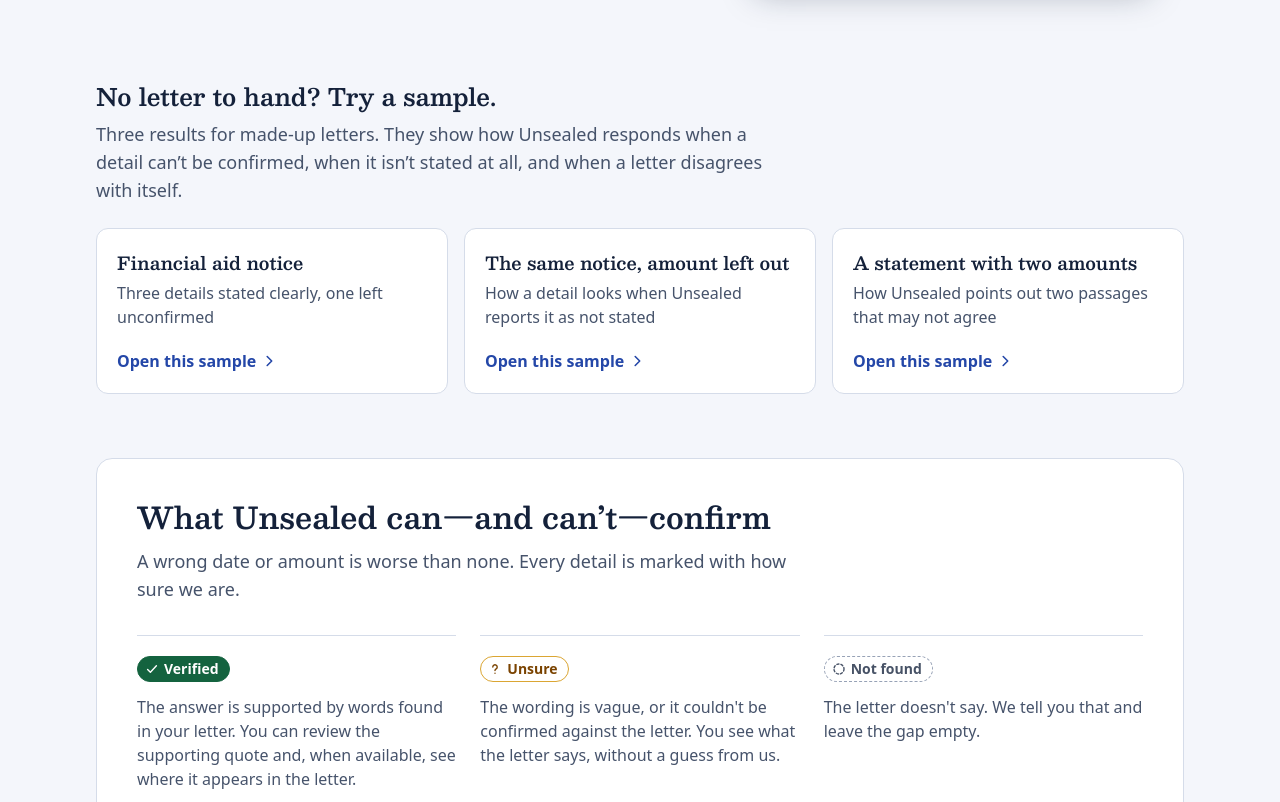
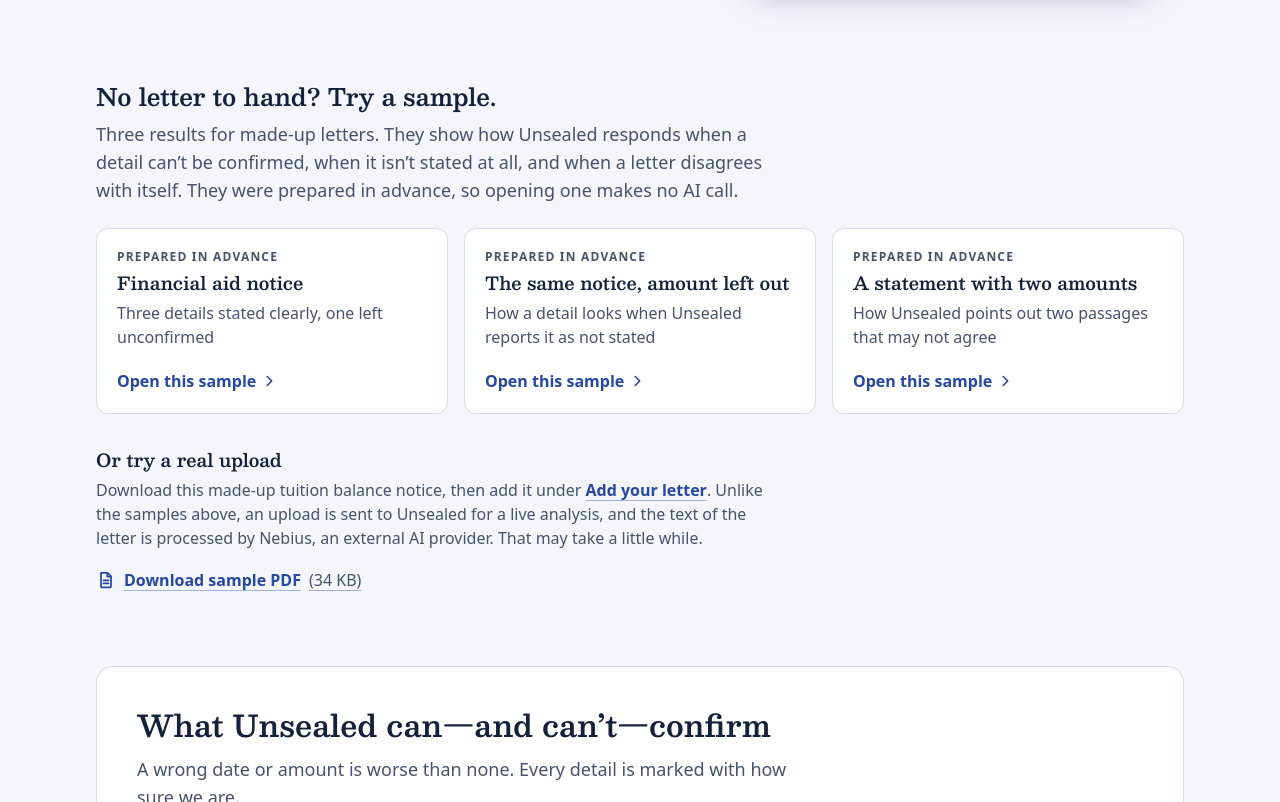
Before and after one commit to ridacyber/unsealed, a Next.js app: page / in a window 1280 px wide. Shown: the part 740-1542 px from the top of the page. Built offline with nearby package versions, Linux system fonts and the light colour scheme; a web font is replaced by a local one.

Commit message:
Add downloadable sample PDF and clarify demo results

```diff
--- a/components/UnsealedApp.tsx
+++ b/components/UnsealedApp.tsx
@@ -26,6 +26,8 @@
   // In a demo build an uploaded file gets canned answers about another letter.
   const isCannedUpload =
     state.phase === "done" && mode === "mock" && state.source.kind === "upload";
+  // A sample's answers were written ahead of time; nothing analyzes it.
+  const isSample = state.phase !== "idle" && state.source.kind === "sample";
 
   return (
     <>
@@ -48,6 +50,7 @@
           <ProcessingView
             fileName={sourceLabel(state.source)}
             stage={state.stage}
+            prepared={isSample}
             onCancel={reset}
           />
         )}
@@ -59,12 +62,21 @@
               isCannedUpload ? "Sample letter" : sourceLabel(state.source)
             }
             notice={
-              isCannedUpload && (
+              isCannedUpload ? (
                 <>
                   <strong>Demo build: this is sample data.</strong> Analysis
                   isn&rsquo;t connected yet, so the answers below describe one
                   of our sample letters, not the file you uploaded.
                 </>
+              ) : (
+                isSample && (
+                  <>
+                    <strong>Sample result, prepared in advance.</strong> This
+                    letter is made up, and these answers were prepared ahead of
+                    time, not produced by a live analysis. No AI call was made.
+                    To see a live analysis, start over and upload a PDF.
+                  </>
+                )
               )
             }
             onStartOver={reset}
--- a/components/hooks/useAnalysis.ts
+++ b/components/hooks/useAnalysis.ts
@@ -89,9 +89,11 @@
       };
 
       dispatch({ type: "started", source });
+      // A sample is prepared in advance: it has no stages to report and
+      // nothing to wait for.
       const analysis =
         source.kind === "sample"
-          ? analyzeSample(source.id, options)
+          ? analyzeSample(source.id, { signal: controller.signal }, 0)
           : client.analyze(source.file, options);
 
       analysis
--- a/components/landing/Landing.tsx
+++ b/components/landing/Landing.tsx
@@ -77,7 +77,10 @@
       </section>
 
       <div className="space-y-16">
-        <SampleLetters onChoose={(id) => onAnalyze({ kind: "sample", id })} />
+        <SampleLetters
+          onChoose={(id) => onAnalyze({ kind: "sample", id })}
+          live={mode === "live"}
+        />
         <HonestySection />
       </div>
     </div>
--- a/components/processing/ProcessingView.tsx
+++ b/components/processing/ProcessingView.tsx
@@ -42,12 +42,15 @@
   fileName: string;
   /** Null until the service reports a stage (or if it never does). */
   stage: ProcessingStage | null;
+  /** True for a sample prepared in advance: nothing is being analyzed. */
+  prepared?: boolean;
   onCancel: () => void;
 }
 
 export function ProcessingView({
   fileName,
   stage,
+  prepared = false,
   onCancel,
 }: ProcessingViewProps) {
   const headingRef = useFocusOnMount<HTMLHeadingElement>();
@@ -60,12 +63,16 @@
         tabIndex={-1}
         className="font-display text-4xl font-semibold tracking-tight"
       >
-        Going through your letter
+        {prepared ? "Opening prepared sample" : "Going through your letter"}
       </h1>
       <p className="mt-3 text-lg break-words text-ink-soft">{fileName}</p>
 
       <div className="mt-8 rounded-2xl border border-line bg-sheet p-6 sm:p-8">
-        {stage ? (
+        {prepared ? (
+          <p className="text-lg">
+            This sample was prepared in advance. No analysis is being run.
+          </p>
+        ) : stage ? (
           <ol className="space-y-5">
             {PROCESSING_STAGES.map((name, index) => {
               const state: StageState =
@@ -108,14 +115,20 @@
 
         {/* Announces each stage once, without re-reading the whole list. */}
         <p role="status" className="sr-only">
-          {stage ? `${STAGE_LABELS[stage]}…` : "Working on your letter…"}
+          {prepared
+            ? "Opening prepared sample…"
+            : stage
+              ? `${STAGE_LABELS[stage]}…`
+              : "Working on your letter…"}
         </p>
       </div>
 
-      <p className="mt-6 text-ink-soft">
-        This may take a little while. Keep this page open; your results will
-        appear here when they&rsquo;re ready.
-      </p>
+      {!prepared && (
+        <p className="mt-6 text-ink-soft">
+          This may take a little while. Keep this page open; your results will
+          appear here when they&rsquo;re ready.
+        </p>
+      )}
       <Button variant="secondary" onClick={onCancel} className="mt-6">
         Cancel
       </Button>
--- a/components/upload/SampleLetters.tsx
+++ b/components/upload/SampleLetters.tsx
@@ -2,12 +2,18 @@
 "use client";
 
 import { SAMPLE_LETTERS, type SampleId } from "@/components/lib/samples";
-import { ChevronIcon } from "@/components/ui/icons";
+import { ChevronIcon, DocumentIcon } from "@/components/ui/icons";
+
+const LINK =
+  "font-semibold text-postal underline decoration-postal/40 underline-offset-4 hover:decoration-postal";
 
 export function SampleLetters({
   onChoose,
+  live,
 }: {
   onChoose: (id: SampleId) => void;
+  /** Whether an uploaded file is sent for a real analysis. */
+  live: boolean;
 }) {
   return (
     <section aria-labelledby="samples-heading">
@@ -17,7 +23,8 @@
       <p className="mt-2 max-w-2xl text-lg text-ink-soft">
         Three results for made-up letters. They show how Unsealed responds
         when a detail can&rsquo;t be confirmed, when it isn&rsquo;t stated at
-        all, and when a letter disagrees with itself.
+        all, and when a letter disagrees with itself. They were prepared in
+        advance, so opening one makes no AI call.
       </p>
 
       <ul className="mt-6 grid max-w-3xl gap-4 sm:grid-cols-2 lg:max-w-none lg:grid-cols-3">
@@ -28,7 +35,10 @@
               onClick={() => onChoose(sample.id)}
               className="group flex h-full w-full flex-col rounded-xl border border-line bg-sheet p-5 text-left transition-colors hover:border-postal"
             >
-              <span className="font-display text-lg font-semibold">
+              <span className="text-xs font-semibold tracking-widest text-ink-soft uppercase">
+                Prepared in advance
+              </span>
+              <span className="mt-1 font-display text-lg font-semibold">
                 {sample.title}
               </span>
               <span className="mt-1 text-ink-soft">{sample.shows}</span>
@@ -45,6 +55,29 @@
           </li>
         ))}
       </ul>
+
+      <h3 className="mt-8 font-display text-lg font-semibold">
+        Or try a real upload
+      </h3>
+      <p className="mt-1 max-w-2xl text-ink-soft">
+        Download this made-up tuition balance notice, then add it under{" "}
+        <a href="#upload-heading" className={LINK}>
+          Add your letter
+        </a>
+        .{" "}
+        {live
+          ? "Unlike the samples above, an upload is sent to Unsealed for a live analysis, and the text of the letter is processed by Nebius, an external AI provider. That may take a little while."
+          : "In this demo build, uploads show sample data and nothing is sent anywhere."}
+      </p>
+      <a
+        href="/samples/Unsealed-L01-Test-Letter.pdf"
+        download
+        className={`mt-2 inline-flex min-h-11 items-center gap-2 ${LINK}`}
+      >
+        <DocumentIcon className="shrink-0" />
+        Download sample PDF{" "}
+        <span className="font-normal text-ink-soft">(34 KB)</span>
+      </a>
     </section>
   );
 }
```
Also changed, not shown: 1 other file (tests, documents, lock files or other folders).
